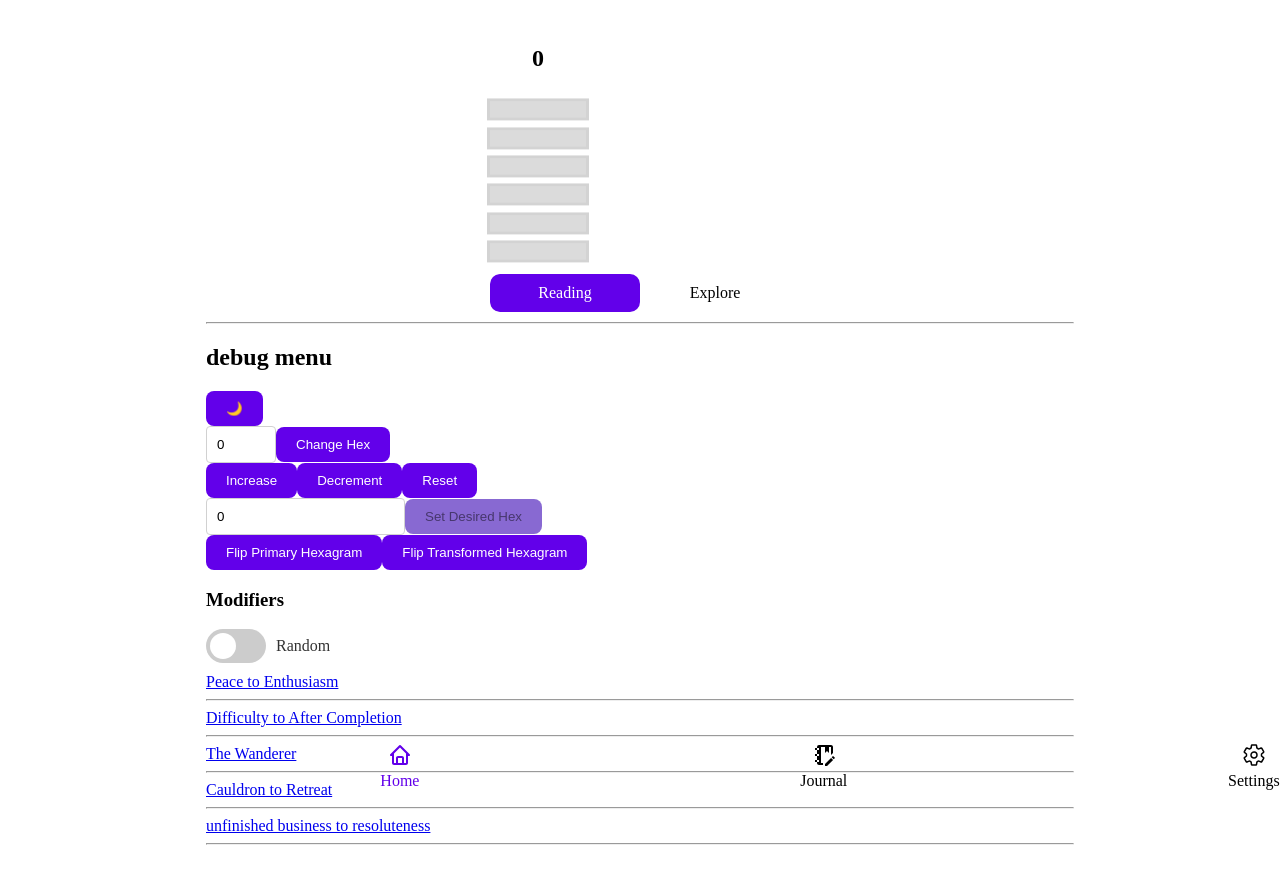
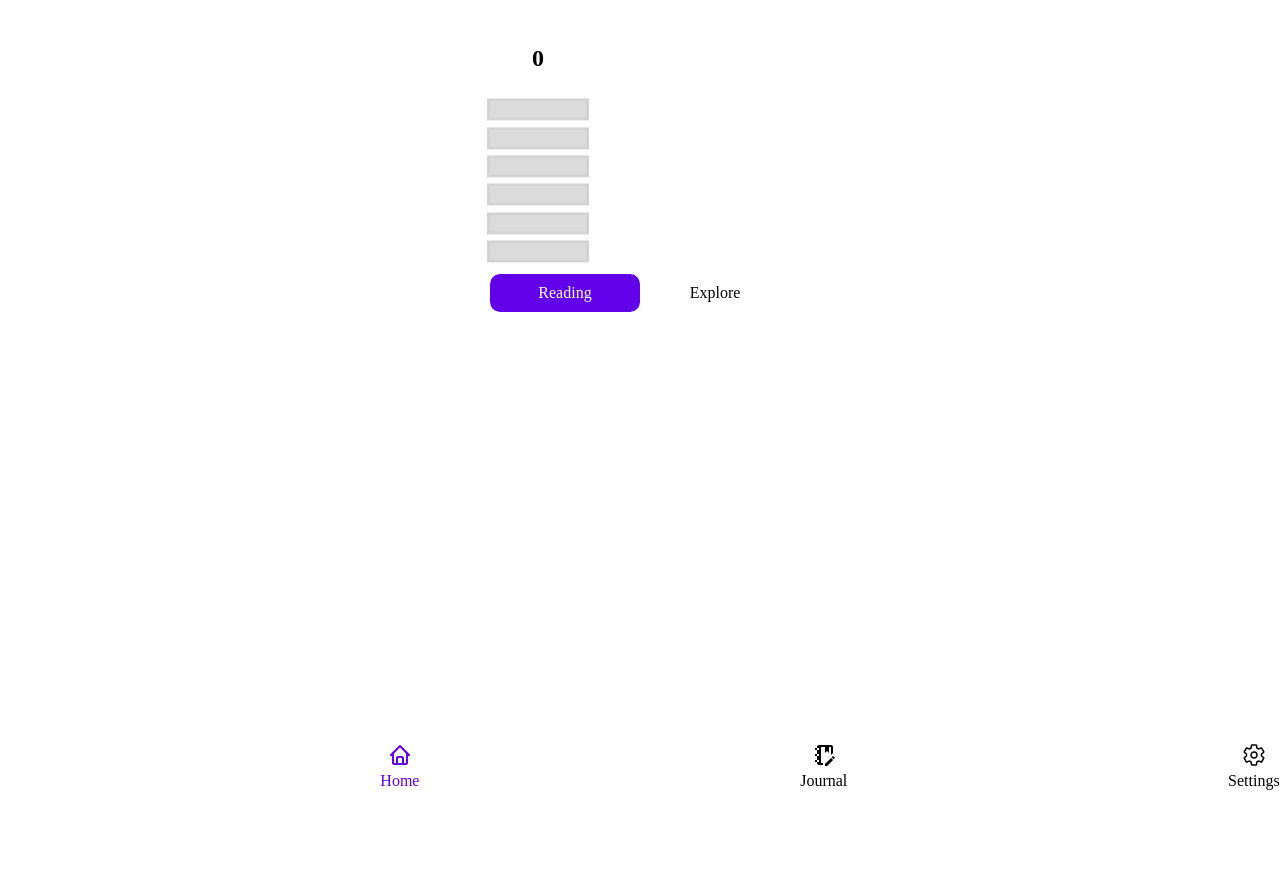
Before and after one commit to RandyBoBandy92/iching-explorer, a React (Vite) app: page / in a window 1280 px wide. After the commit the page ends 800 px from the top, so only its background shows below. Built offline with nearby package versions, Linux system fonts and the light colour scheme.

Commit message:
hiding debug menu for now

```diff
--- a/src/components/DebugMenu/DebugMenu.jsx
+++ b/src/components/DebugMenu/DebugMenu.jsx
@@ -63,8 +63,6 @@ function DebugMenu({
   return (
     <>
       {/* Begin DEBUG Menu */}
-
-      <ModeSelect mode={readingMode} setMode={setReadingMode} />
 
       <div className="debug">
         <hr />
--- a/src/pages/home/Home.jsx
+++ b/src/pages/home/Home.jsx
@@ -5,6 +5,7 @@ import HexReading from "../../components/HexReading/HexReading";
 import { useContext } from "react";
 import { GlobalContext } from "../../context/GlobalContext";
 import { useAppHooks } from "../../hooks/useAppHooks";
+import ModeSelect from "../../components/ModeSelect/ModeSelect";
 
 const Home = () => {
   const {
@@ -13,6 +14,8 @@ const Home = () => {
     changingLinesExist,
     primaryHexText,
     transformedHexText,
+    readingMode,
+    setReadingMode,
   } = useContext(GlobalContext);
 
   const {
@@ -37,7 +40,8 @@ const Home = () => {
         <Hexagram type="primary" />
         <Hexagram type="transformed" />
       </div>
-      <DebugMenu
+      <ModeSelect mode={readingMode} setMode={setReadingMode} />
+      {/* <DebugMenu
         newHexagramNumber={newHexagramNumber}
         setNewHexagramNumber={setNewHexagramNumber}
         desiredHexagramNumber={desiredHexagramNumber}
@@ -45,7 +49,7 @@ const Home = () => {
         handleSearch={handleSearch}
         changeHexRef={changeHexRef}
         desiredHexRef={desiredHexRef}
-      />
+      /> */}
 
       {primaryHexText && transformedHexText && (
         <>
```
